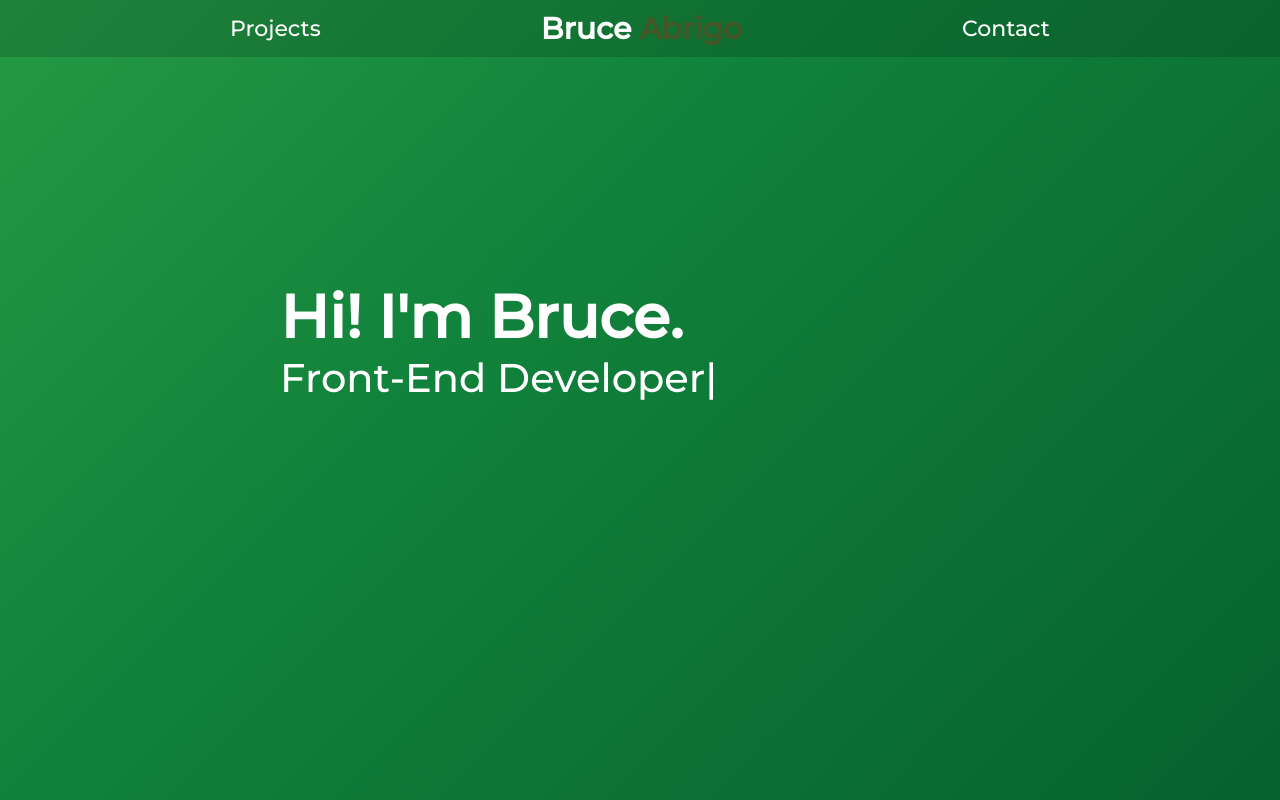
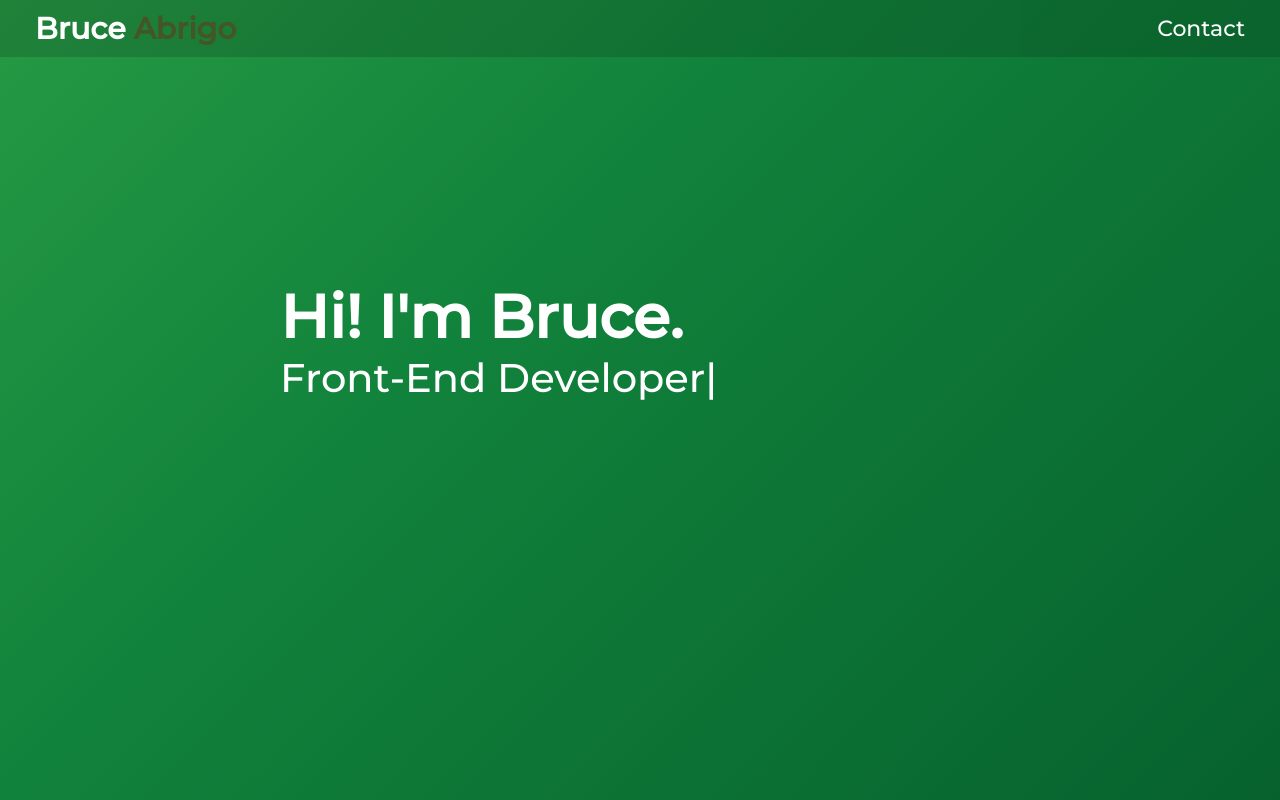
Before and after one commit to bruceabrigo/babrigo-portfolio, a React (Create React App) app: page / in a window 1280 px wide. Shown: the top 800 px of the page. Built offline with nearby package versions, Linux system fonts and the light colour scheme.

Commit message:
Updated navbar, removed projects link

```diff
--- a/src/components/shared/home.scss
+++ b/src/components/shared/home.scss
@@ -9,6 +9,8 @@
     font-weight: 400;
     text-decoration: none;
     font-family: 'Montserrat', sans-serif;
+    margin-left: 25px;
+    margin-right: 25px;
   }
 
   .nav-list {
@@ -23,10 +25,9 @@
 
   header {
     display: flex;
-    justify-content: space-evenly;
     align-items: center;
     width: 100%;
-    padding: 10px ;
+    padding: 10px;
     font-family: 'Montserrat', sans-serif;
     color: white;
     background-color: rgba($color: #000000, $alpha: 0.15);
@@ -45,18 +46,25 @@
     font-size: 30px;
     cursor: pointer;
   }
+
   .abrigo {
     color: #445626;
   }
+
   .navbar {
     display: flex;
     list-style: none;
-    cursor: pointer;
+    margin-left: auto; /* Push the navbar to the right */
   }
+
   .navbar li {
-    display: inline-block;
     padding: 0px 20px;
   }
+
+  .nav-list {
+    margin-left: auto; /* Push the Contact link to the right */
+  }
+
   section {
     width: 100%;
     height: 100vh;
--- a/src/components/shared/navbar.js
+++ b/src/components/shared/navbar.js
@@ -32,11 +32,6 @@ const Navbar = () => {
     <>
       <header className={isScrolled ? "scrolled" : ""}>
         {/* Navbar links */}
-        <ul className="navbar">
-          <Link to="/projects" className="nav-list">
-            Projects
-          </Link>
-        </ul>
         <Link to="/">
           {" "}
           <h1>
--- a/src/components/shared/sidebar.js
+++ b/src/components/shared/sidebar.js
@@ -11,7 +11,6 @@ const Sidebar = ({ isOpen, toggleSidebar }) => {
             </button>
             {/* Add more content here */}
             <div className="side-nav-content">
-                <Link to="/projects" className="side-nav-links" onClick={toggleSidebar}>Projects</Link>
                 <Link to="/contact" className="side-nav-links" onClick={toggleSidebar}>Contact</Link>
             </div>
         </div>
--- a/src/components/shared/sidebar.scss
+++ b/src/components/shared/sidebar.scss
@@ -32,8 +32,8 @@
 
   .side-nav-content {
     display: flex;
-    flex-direction: column; /* Change from 'row' to 'column' */
-    align-items: flex-start; /* Align links to the left */
+    flex-direction: column;
+    align-items: flex-start;
     margin: 75px;
   }
 
```
